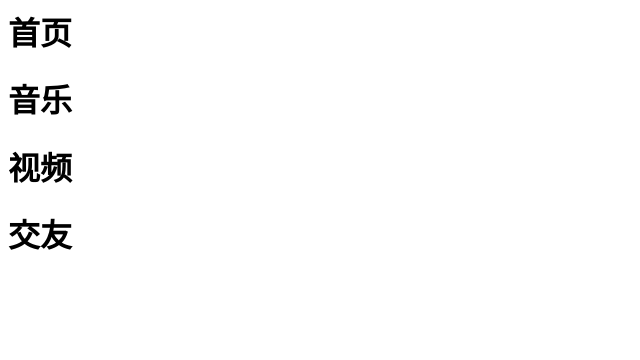
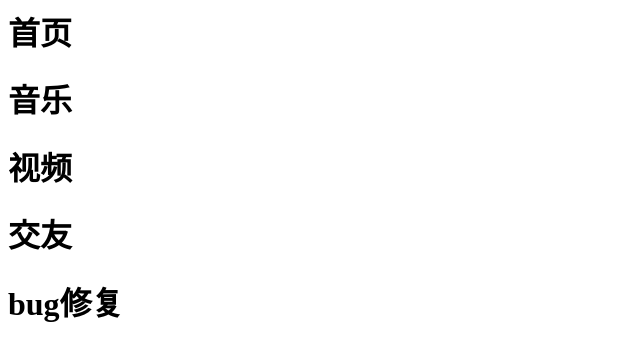
Before and after one commit to luoaipan/icxo, a plain HTML site: page index.html in a window 1280 px wide. Shown: the whole page, without its empty margins (0-640 px from the left). Drawn offline with Linux system fonts and the light colour scheme.

Commit message:
bug修复

```diff
--- a/head.css
+++ b/head.css
@@ -2,3 +2,4 @@
 音乐
 视频
 交友
+bug修复
--- a/index.html
+++ b/index.html
@@ -2,3 +2,4 @@
 <h1>音乐<h1>
 <h1>视频<h1>
 <h1>交友<h1>
+<h1>bug修复<h1>
```
